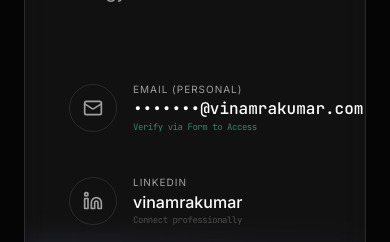
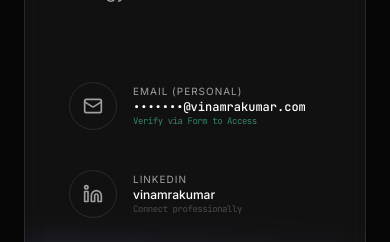
Before and after one commit to VinamraK17/Vin-website, a React (Vite) app: page /contact in a window 390 px wide. Shown: the part 602-844 px from the top of the page. Built offline with nearby package versions, Linux system fonts and the light colour scheme; no server answers.

Commit message:
fix(contact): prevent email address overflow on mobile layouts

```diff
--- a/portfolio.html
+++ b/portfolio.html
@@ -969,25 +969,25 @@
                 <div class="grid md:grid-cols-2 gap-16 relative z-10">
                     <div class="flex flex-col gap-6">
                         <div class="flex flex-col gap-4">
-                            <button id="email-reveal-btn" class="flex items-center text-left gap-4 group p-3 rounded-2xl transition-all focus:outline-none cursor-pointer hover:bg-[var(--color-ink)]/[0.02]">
-                                <div class="w-12 h-12 rounded-full border border-[var(--color-ink)]/10 flex items-center justify-center group-hover:border-[var(--color-accent)]/30 transition-all group-hover:shadow-[0_0_15px_rgba(78,204,163,0.2)]">
+                            <button id="email-reveal-btn" class="flex items-center text-left gap-4 group p-3 rounded-2xl transition-all focus:outline-none cursor-pointer hover:bg-[var(--color-ink)]/[0.02] w-full min-w-0">
+                                <div class="w-12 h-12 rounded-full border border-[var(--color-ink)]/10 flex-shrink-0 flex items-center justify-center group-hover:border-[var(--color-accent)]/30 transition-all group-hover:shadow-[0_0_15px_rgba(78,204,163,0.2)]">
                                     <i data-lucide="mail" id="email-icon" class="w-5 h-5 text-[var(--color-ink)]/40"></i>
                                 </div>
-                                <div>
-                                    <div class="text-[10px] uppercase tracking-widest text-[var(--color-ink)]/30">Email (Personal)</div>
-                                    <div id="email-display" class="font-medium text-[var(--color-ink)] transition-all duration-500 font-mono">•••••••@vinamrakumar.com</div>
-                                    <div id="email-hint" class="text-[9px] text-[var(--color-accent)] opacity-60 font-mono">Verify via Form to Access</div>
+                                <div class="min-w-0 flex-1">
+                                    <div class="text-[10px] uppercase tracking-widest text-[var(--color-ink)]/30 truncate">Email (Personal)</div>
+                                    <div id="email-display" class="font-medium text-[var(--color-ink)] transition-all duration-500 font-mono text-xs sm:text-sm md:text-base break-all">•••••••@vinamrakumar.com</div>
+                                    <div id="email-hint" class="text-[9px] text-[var(--color-accent)] opacity-60 font-mono truncate">Verify via Form to Access</div>
                                 </div>
                             </button>
 
-                            <a href="https://www.linkedin.com/in/vinamrakumar" target="_blank" class="flex items-center gap-4 group p-3 rounded-2xl transition-all hover:bg-[var(--color-ink)]/[0.02]">
-                                <div class="w-12 h-12 rounded-full border border-[var(--color-ink)]/10 flex items-center justify-center group-hover:border-[var(--color-accent)]/30 transition-all group-hover:shadow-[0_0_15px_rgba(78,204,163,0.2)]">
+                            <a href="https://www.linkedin.com/in/vinamrakumar" target="_blank" class="flex items-center gap-4 group p-3 rounded-2xl transition-all hover:bg-[var(--color-ink)]/[0.02] w-full min-w-0">
+                                <div class="w-12 h-12 rounded-full border border-[var(--color-ink)]/10 flex-shrink-0 flex items-center justify-center group-hover:border-[var(--color-accent)]/30 transition-all group-hover:shadow-[0_0_15px_rgba(78,204,163,0.2)]">
                                     <i data-lucide="linkedin" class="w-5 h-5 text-[var(--color-ink-faint)] group-hover:text-[var(--color-accent)] transition-colors"></i>
                                 </div>
-                                <div>
-                                    <div class="text-[10px] uppercase tracking-widest text-[var(--color-ink-faint)]">LinkedIn</div>
-                                    <div class="font-medium text-[var(--color-ink)] group-hover:text-[var(--color-accent)] transition-colors">vinamrakumar</div>
-                                    <div class="text-[9px] text-[var(--color-ink-faint)] opacity-40 font-mono tracking-tighter">Connect professionally</div>
+                                <div class="min-w-0 flex-1">
+                                    <div class="text-[10px] uppercase tracking-widest text-[var(--color-ink-faint)] truncate">LinkedIn</div>
+                                    <div class="font-medium text-[var(--color-ink)] group-hover:text-[var(--color-accent)] transition-colors text-xs sm:text-sm md:text-base truncate">vinamrakumar</div>
+                                    <div class="text-[9px] text-[var(--color-ink-faint)] opacity-40 font-mono tracking-tighter truncate">Connect professionally</div>
                                 </div>
                             </a>
 
--- a/src/pages/Contact.tsx
+++ b/src/pages/Contact.tsx
@@ -96,17 +96,17 @@ export default function Contact({ handleLinkClick }: ContactProps) {
                       document.querySelector('form')?.scrollIntoView({ behavior: 'smooth' });
                     }
                   }}
-                  className="flex items-center text-left gap-4 group p-3 rounded-2xl transition-all focus:outline-none cursor-pointer hover:bg-[var(--color-ink)]/[0.02]"
+                  className="flex items-center text-left gap-4 group p-3 rounded-2xl transition-all focus:outline-none cursor-pointer hover:bg-[var(--color-ink)]/[0.02] w-full min-w-0"
                 >
-                  <div className="w-12 h-12 rounded-full border border-[var(--color-border)] flex items-center justify-center group-hover:border-[var(--color-accent)] transition-all group-hover:shadow-[0_0_15px_rgba(78,204,163,0.2)]">
+                  <div className="w-12 h-12 rounded-full border border-[var(--color-border)] flex-shrink-0 flex items-center justify-center group-hover:border-[var(--color-accent)] transition-all group-hover:shadow-[0_0_15px_rgba(78,204,163,0.2)]">
                     <Mail className={`w-5 h-5 ${isEmailRevealed ? "text-[var(--color-accent)]" : "text-[var(--color-ink-faint)]"}`} />
                   </div>
-                  <div>
-                    <div className="text-[10px] uppercase tracking-widest text-[var(--color-ink-faint)]">Email (Personal)</div>
-                    <div className={`font-medium transition-all duration-500 font-mono ${isEmailRevealed ? "text-[var(--color-accent)]" : "text-[var(--color-ink)]"}`}>
+                  <div className="min-w-0 flex-1">
+                    <div className="text-[10px] uppercase tracking-widest text-[var(--color-ink-faint)] truncate">Email (Personal)</div>
+                    <div className={`font-medium transition-all duration-500 font-mono text-xs sm:text-sm md:text-base break-all ${isEmailRevealed ? "text-[var(--color-accent)]" : "text-[var(--color-ink)]"}`}>
                       {emailAddress}
                     </div>
-                    <div className="text-[9px] text-[var(--color-accent)] opacity-60 font-mono tracking-tighter">
+                    <div className="text-[9px] text-[var(--color-accent)] opacity-60 font-mono tracking-tighter truncate">
                       {isEmailRevealed ? "Verified & Accessible" : "Verify via Form to Access"}
                     </div>
                   </div>
@@ -117,17 +117,17 @@ export default function Contact({ handleLinkClick }: ContactProps) {
                   target="_blank"
                   rel="noreferrer"
                   onClick={() => handleLinkClick("LinkedIn", "https://www.linkedin.com/in/vinamrakumar")}
-                  className="flex items-center gap-4 group p-3 rounded-2xl transition-all hover:bg-[var(--color-ink)]/[0.02]"
+                  className="flex items-center gap-4 group p-3 rounded-2xl transition-all hover:bg-[var(--color-ink)]/[0.02] w-full min-w-0"
                 >
-                  <div className="w-12 h-12 rounded-full border border-[var(--color-border)] flex items-center justify-center group-hover:border-[var(--color-accent)] transition-all group-hover:shadow-[0_0_15px_rgba(78,204,163,0.2)]">
+                  <div className="w-12 h-12 rounded-full border border-[var(--color-border)] flex-shrink-0 flex items-center justify-center group-hover:border-[var(--color-accent)] transition-all group-hover:shadow-[0_0_15px_rgba(78,204,163,0.2)]">
                     <Linkedin className="w-5 h-5 text-[var(--color-ink-faint)] group-hover:text-[var(--color-accent)] transition-colors" />
                   </div>
-                  <div>
-                    <div className="text-[10px] uppercase tracking-widest text-[var(--color-ink-faint)]">LinkedIn</div>
-                    <div className="font-medium text-[var(--color-ink)] group-hover:text-[var(--color-accent)] transition-colors">
+                  <div className="min-w-0 flex-1">
+                    <div className="text-[10px] uppercase tracking-widest text-[var(--color-ink-faint)] truncate">LinkedIn</div>
+                    <div className="font-medium text-[var(--color-ink)] group-hover:text-[var(--color-accent)] transition-colors text-xs sm:text-sm md:text-base truncate">
                       vinamrakumar
                     </div>
-                    <div className="text-[9px] text-[var(--color-ink-faint)] opacity-40 font-mono tracking-tighter">
+                    <div className="text-[9px] text-[var(--color-ink-faint)] opacity-40 font-mono tracking-tighter truncate">
                       Connect professionally
                     </div>
                   </div>
```
